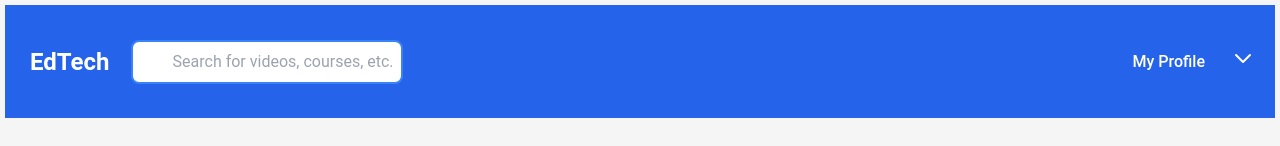
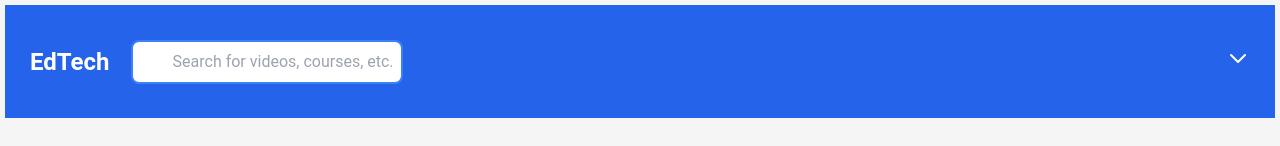
Before and after one commit to sogalabhi/adateam, a React (Vite) app: page / in a window 1280 px wide. Shown: the top 146 px of the page. Built offline with nearby package versions, Linux system fonts and the light colour scheme; no server answers; the database is empty.

Commit message:
fix: remove duplicate login route and update sign out functionality in Navbar

```diff
--- a/src/App.jsx
+++ b/src/App.jsx
@@ -16,7 +16,6 @@ const App = () => {
       <Route path="/" element={<HomePage />} />
       <Route path="/login" element={<Login />} />
       <Route path="/video" element={<VideoPlayer />} /> {/* Video player page */}
-      <Route path="/login" element={<Login />} />
       <Route path="/upload" element={<UploadToYoutube />} />
       <Route path="/onboarding" element={<Questionnaire />} />
       <Route path="/category/:categoryName" element={<CatergoriesPage />} />
--- a/src/components/Navbar.jsx
+++ b/src/components/Navbar.jsx
@@ -1,10 +1,35 @@
-import React from 'react';
-import { Link } from 'react-router-dom';
+import React, { useEffect } from 'react';
+import { Link, useNavigate } from 'react-router-dom';
 import { useState } from 'react';
+import { createClient } from '@supabase/supabase-js';
+const supabaseUrl = 'https://bcgvspkuazvdtmzaqyiw.supabase.co';
+const supabaseKey = 'eyJhbGciOiJIUzI1NiIsInR5cCI6IkpXVCJ9.eyJpc3MiOiJzdXBhYmFzZSIsInJlZiI6ImJjZ3ZzcGt1YXp2ZHRtemFxeWl3Iiwicm9sZSI6ImFub24iLCJpYXQiOjE3MzY1OTE5MDYsImV4cCI6MjA1MjE2NzkwNn0.WAcWP3VRdavS_in2IIaVFRvT-Lv7iDcFL3Aag__tUp4';
+const supabase = createClient(supabaseUrl, supabaseKey);
 
 const Navbar = () => {
+
+  const navigate = useNavigate();
   const [showSignOut, setShowSignOut] = useState(false);
-  const handleSignOutClick = () => {
+  const [role, setRole] = useState(''); // State for user role
+  useEffect(() => {
+    const fetchUserRole = async () => {
+      const { data, error } = await supabase.auth.getUser();
+      if (error) {
+        console.error("Error fetching user:", error);
+        return;
+      }
+
+      const userRole = data?.user?.user_metadata?.role;
+      setRole(userRole);
+    };
+
+    fetchUserRole();  // Fetch user role when the component mounts
+  }, [])
+
+  const handleSignOutClick = async () => {
+
+    navigate('/login');
+    await supabase.auth.signOut();
     setShowSignOut(!showSignOut);
   };
   const toggleDropdown = () => {
@@ -39,10 +64,13 @@ const Navbar = () => {
 
           {/* Right side - Profile and Power Button */}
           <div className="flex items-center space-x-4">
-                  {/* Profile Link */}
-                  <Link to="/profile" className="text-white font-medium hover:text-blue-300">
-                    My Profile
-                  </Link>
+            {console.log(role)}
+            {(role === 'content_creator') ?
+              <Link to="/upload" className="text-white font-medium hover:text-blue-300">Upload</Link> : null
+            }
+            {(role === 'content_creator') ?
+              <Link to="/mycourses" className="text-white font-medium hover:text-blue-300">My Courses</Link> : null
+            }
 
             {/* Power Button with Dropdown for Sign Out */}
             <div className="relative">
--- a/src/pages/HomePage.jsx
+++ b/src/pages/HomePage.jsx
@@ -9,9 +9,6 @@ const supabase = createClient(supabaseUrl, supabaseKey);
 
 
 const HomePage = () => {
-  const [showSignOut, setShowSignOut] = useState(false);
-  const [role, setRole] = useState(''); // State for user role
-  const [userLoggedIn, setUserLoggedIn] = useState(false); // To track user login state
   const navigate = useNavigate(); // For navigation after sign-out
   const categories = ['Tech', 'Finance', 'Electronics', 'Marketing'];
   const [lessons, setLessons] = useState([]);
@@ -27,41 +24,8 @@ const HomePage = () => {
       }
     };
 
-    const fetchUserRole = async () => {
-      const { data, error } = await supabase.auth.getUser();
-      if (error) {
-        console.error("Error fetching user:", error);
-        return;
-      }
-
-      const userRole = data?.user?.user_metadata?.role;
-      setRole(userRole);
-      setUserLoggedIn(!!data); // Set userLoggedIn to true if user exists
-    };
-
     fetchLessons();
-    fetchUserRole();  // Fetch user role when the component mounts
-
-    if (userLoggedIn) {
-      window.history.replaceState(null, '', '/'); // Replace current history state to prevent going back
-    }
-  }, [userLoggedIn]); // Re-run effect when userLoggedIn changes
-
-  const handleSignOutClick = async () => {
-    try {
-      // Sign out from Supabase
-      await supabase.auth.signOut();
-
-      // Redirect to the login page
-      window.location.href = '/login';  // Adjust the path to your login page
-    } catch (error) {
-      console.error('Error signing out:', error.message);
-    }
-  };
-
-  const toggleDropdown = () => {
-    setShowSignOut(!showSignOut); // Toggle dropdown visibility
-  };
+  }, []); // Re-run effect when userLoggedIn changes
 
   return (
     <div>
```
Lines whose indentation alone changed are shown as unchanged.
